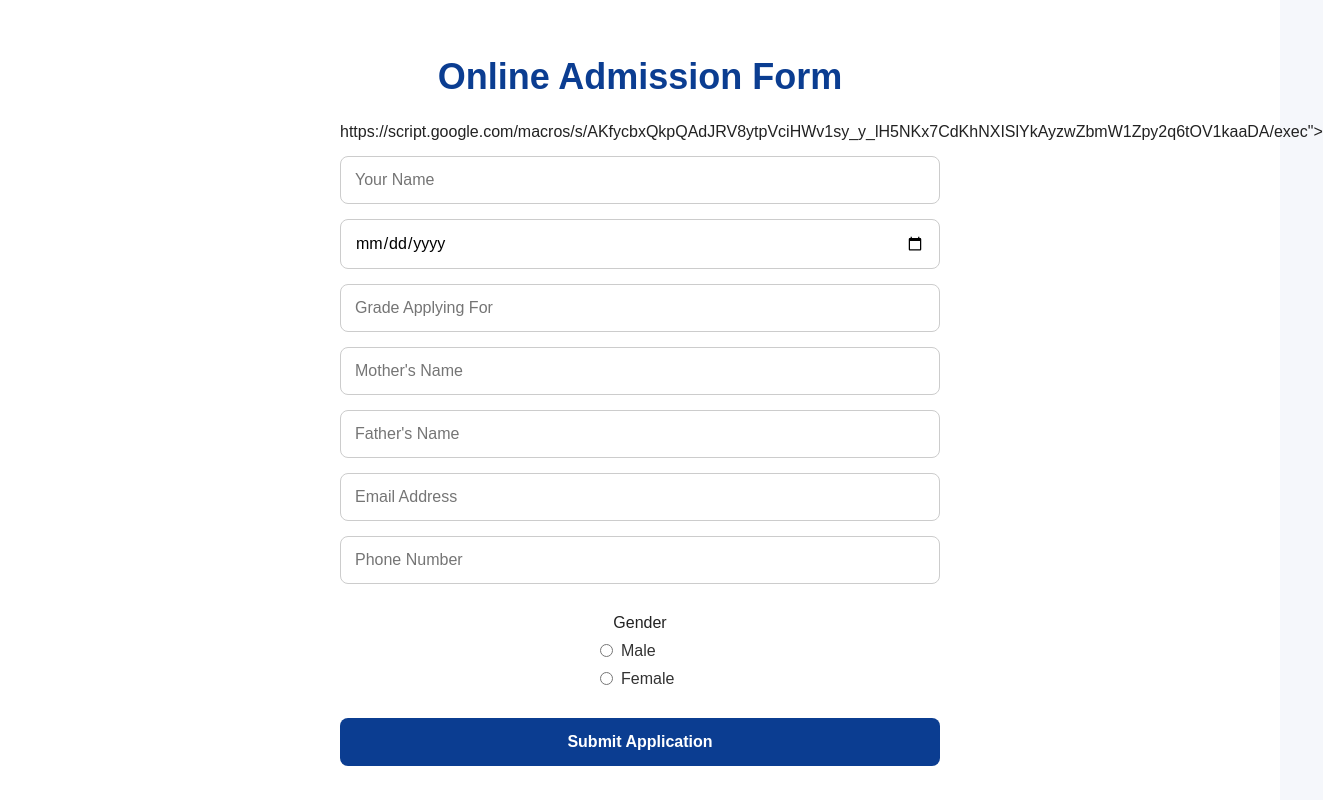
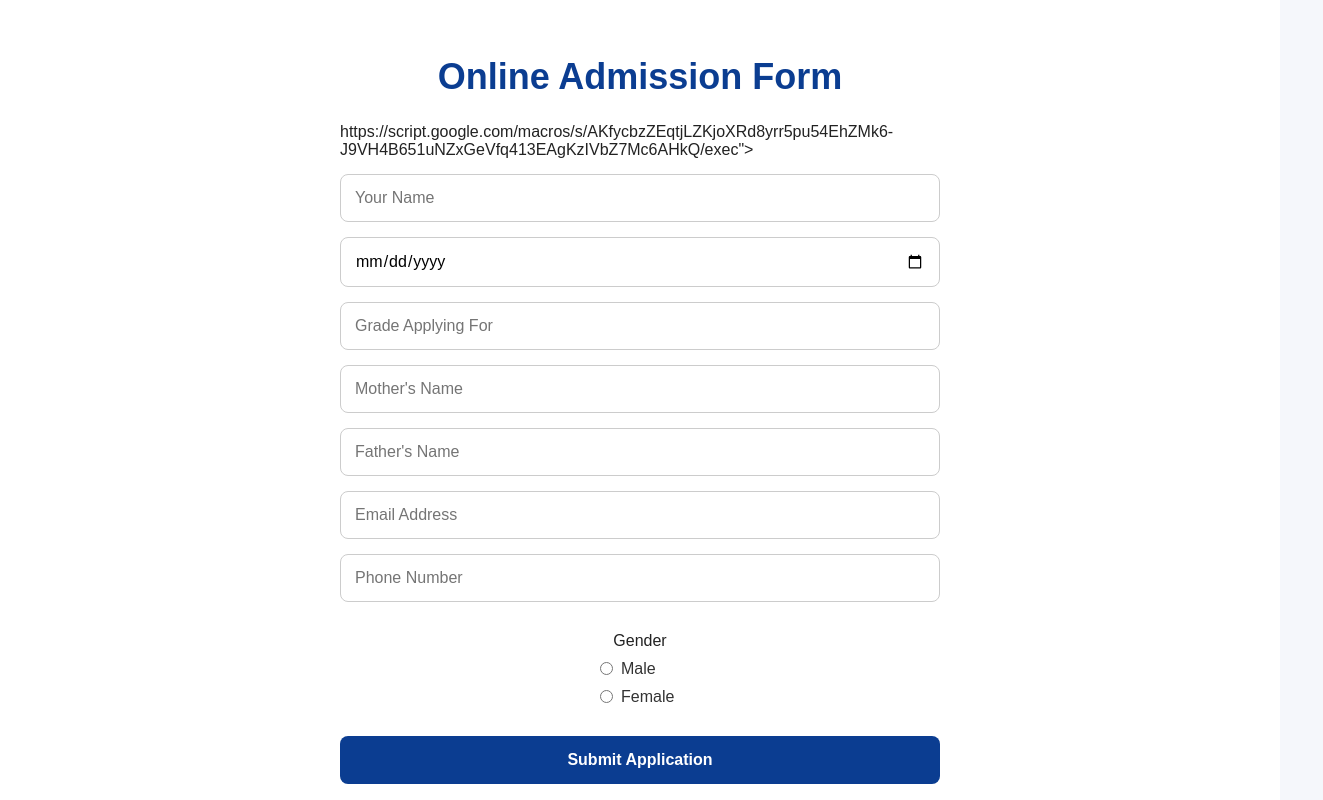
Before and after one commit to meghnasingh56u-ux/gyan-academy-school, a plain HTML site: page index.html in a window 1280 px wide. Shown: the part 1700-2500 px from the top of the page, 1323 px wide, since content can reach past the window. Drawn offline with Linux system fonts and the light colour scheme.

Commit message:
Update index.html

```diff
--- a/index.html
+++ b/index.html
@@ -127,7 +127,7 @@ Our mission is to help every child become confident,responsible and successful i
 <section id="admission" class="section light">
 
 <h2>Online Admission Form</h2>
-<form id="admission-form" action="" method="POST">https://script.google.com/macros/s/AKfycbxQkpQAdJRV8ytpVciHWv1sy_y_lH5NKx7CdKhNXISlYkAyzwZbmW1Zpy2q6tOV1kaaDA/exec">
+<form id="admission-form" action="" method="POST">https://script.google.com/macros/s/AKfycbzZEqtjLZKjoXRd8yrr5pu54EhZMk6-J9VH4B651uNZxGeVfq413EAgKzIVbZ7Mc6AHkQ/exec">
 
     <!-- Form fields for student admission -->
 
```
